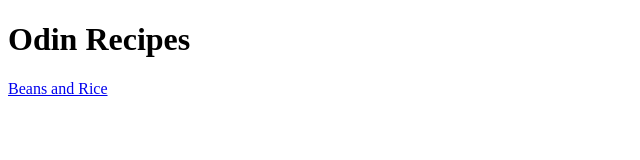
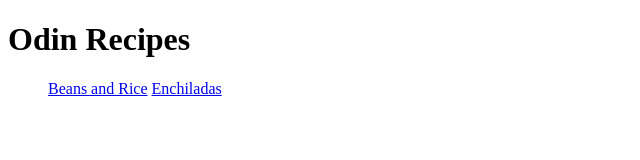
Before and after one commit to tgrasee/odin-recipes, a plain HTML site: page index.html in a window 1280 px wide. Shown: the whole page, without its empty margins (0-640 px from the left). Drawn offline with Linux system fonts and the light colour scheme.

Commit message:
Add link to enchiladas page

```diff
--- a/index.html
+++ b/index.html
@@ -2,11 +2,14 @@
 <html lang="en">
     <head>
         <meta charset="utf-8">
-        <title>My First Website</title>
+        <title>Odin-Recipes</title>
     </head>
 
     <body>
         <h1>Odin Recipes</h1>
-        <a href="./recipes/beansandrice.html">Beans and Rice</a>
+        <ul>
+            <a href="./recipes/beansandrice.html">Beans and Rice</a>
+            <a href="./recipes/enchiladas.html">Enchiladas</a>
+        </ul>
     </body>
 </html>
```
